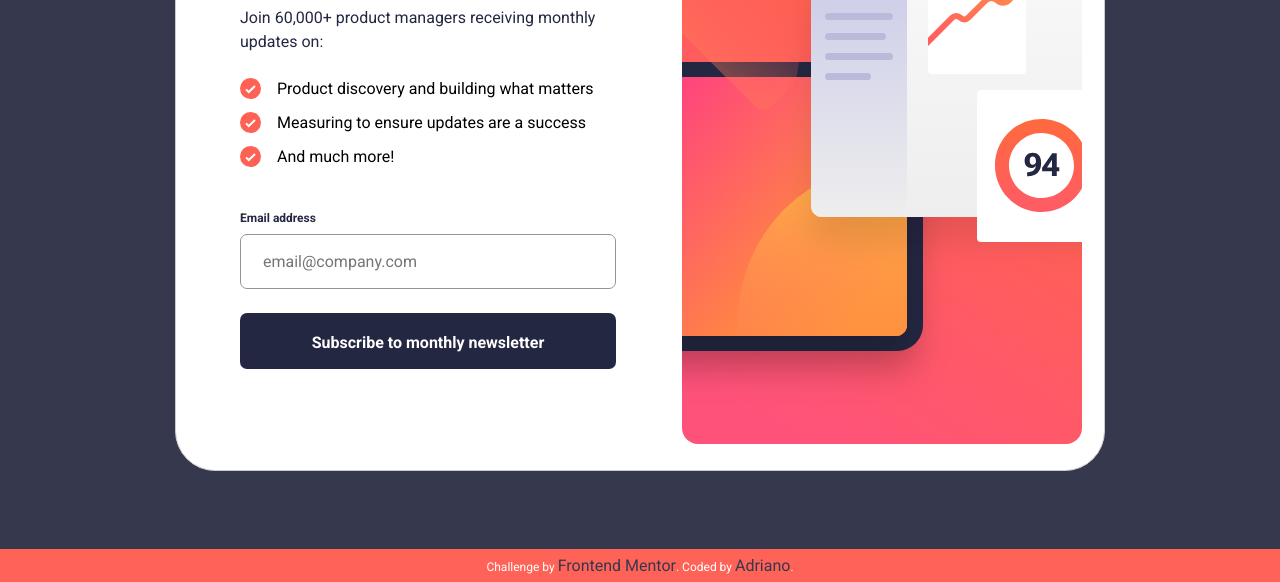
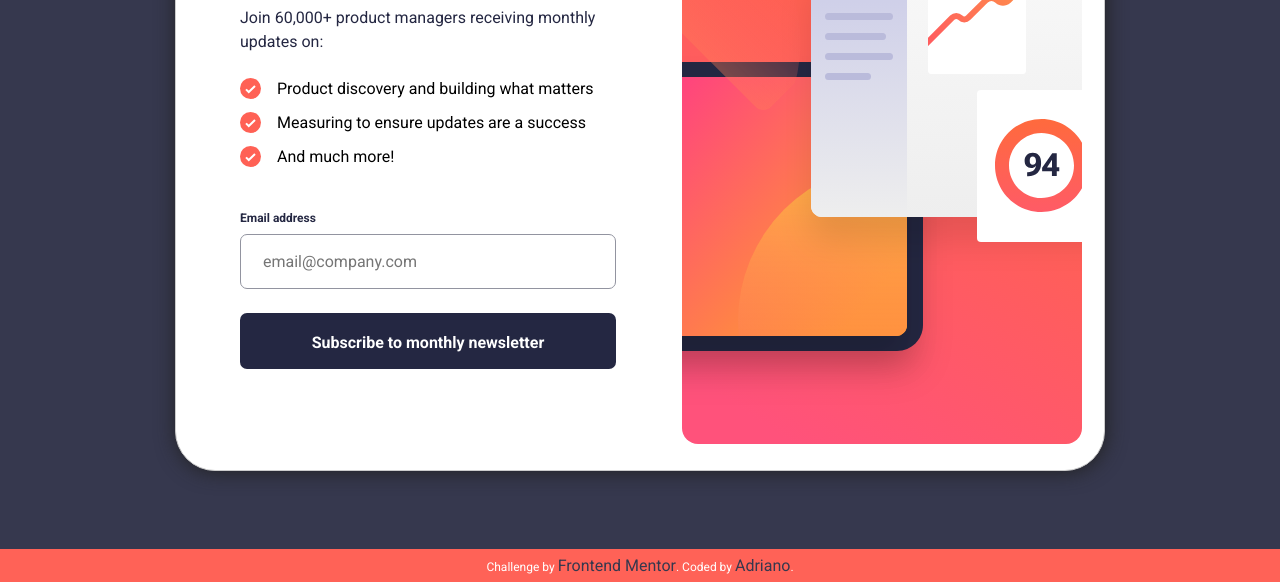
Before and after one commit to adriano-wb/newsletter-sign-up-with-success-message-main, a plain HTML site: page index.html in a window 1280 px wide. Shown: the part 251-833 px from the top of the page. Drawn offline with Linux system fonts and the light colour scheme.

Commit message:
Update estilo.css

```diff
--- a/assets/css/estilo.css
+++ b/assets/css/estilo.css
@@ -22,6 +22,7 @@
 
 .modal {
 	background-color: var(--white);
+	box-shadow: 1px 1px 20px #222;
 	display: flex;
 	flex-direction: column;
 	margin: 0 auto;
```
